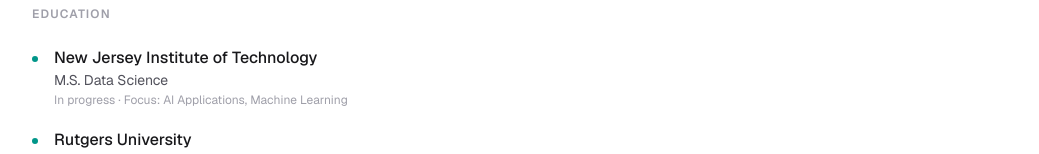
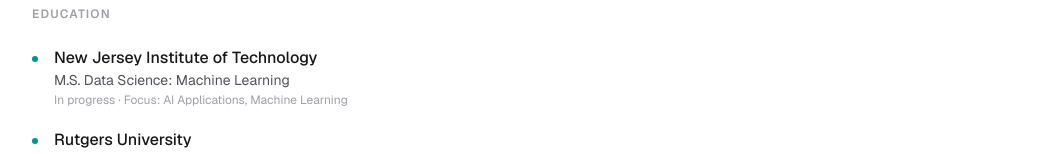
Before and after one commit to trashthejay/jae-portfolio, a Next.js app: page /about in a window 1280 px wide. Shown: the part 798-952 px from the top of the page, without its empty margins (120-1159 px from the left). Built offline with nearby package versions, Linux system fonts and the light colour scheme.

Commit message:
Update NJIT degree title to M.S. Data Science: Machine Learning
Co-Authored-By: Claude Sonnet 4.6 <noreply@anthropic.com>

```diff
--- a/app/about/AboutContent.tsx
+++ b/app/about/AboutContent.tsx
@@ -44,7 +44,7 @@ const skillGroups = [
 const education = [
   {
     school: 'New Jersey Institute of Technology',
-    degree: 'M.S. Data Science',
+    degree: 'M.S. Data Science: Machine Learning',
     detail: 'In progress · Focus: AI Applications, Machine Learning',
   },
   {
```
